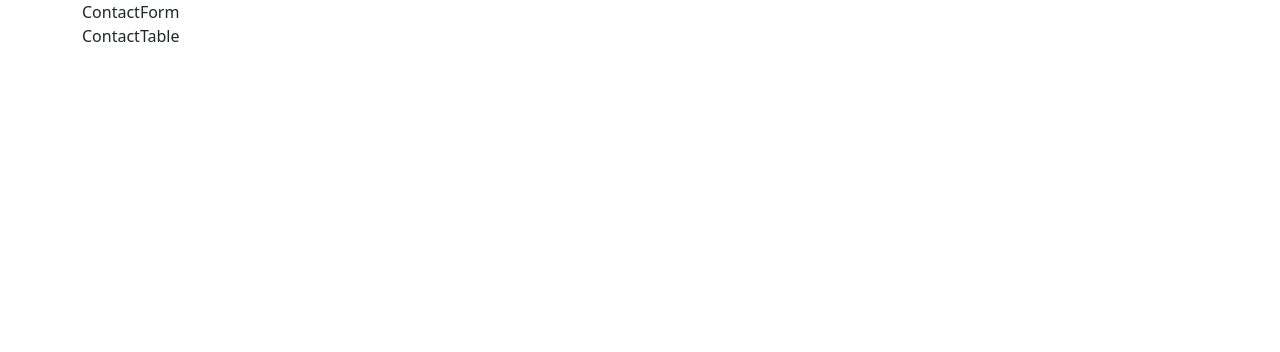
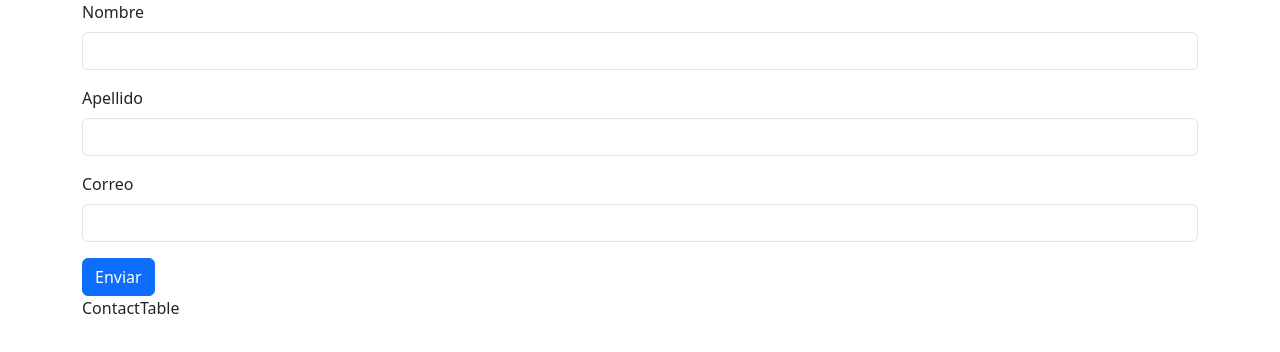
Before and after one commit to manuelparra/ultimate-react, a React (Vite) app in the folder 06-Proyecto-CMS/CMS-Nicolas/: page / in a window 1280 px wide. Shown: the top 352 px of the page. Built offline with nearby package versions, Linux system fonts and the light colour scheme.

Commit message:
CMS - Nicolas / 06 - Contact Schema

```diff
--- a/06-Proyecto-CMS/CMS-Nicolas/package.json
+++ b/06-Proyecto-CMS/CMS-Nicolas/package.json
@@ -10,9 +10,12 @@
     "preview": "vite preview"
   },
   "dependencies": {
+    "@hookform/resolvers": "^3.9.0",
     "bootstrap": "5.3.3",
     "react": "^18.3.1",
-    "react-dom": "^18.3.1"
+    "react-dom": "^18.3.1",
+    "react-hook-form": "^7.52.2",
+    "zod": "^3.23.8"
   },
   "devDependencies": {
     "@types/react": "^18.3.3",
--- /dev/null
+++ b/06-Proyecto-CMS/CMS-Nicolas/src/components/Button.tsx
@@ -0,0 +1,14 @@
+import { ReactNode } from "react";
+
+type variant = "primary" | "secondary" | "warning";
+
+type Props = {
+  children: ReactNode;
+  variant?: variant;
+};
+
+function Button({ children, variant = "primary" }: Props) {
+  return <button className={`btn btn-${variant}`}>{children}</button>;
+}
+
+export default Button;
--- a/06-Proyecto-CMS/CMS-Nicolas/src/components/ContactForm.tsx
+++ b/06-Proyecto-CMS/CMS-Nicolas/src/components/ContactForm.tsx
@@ -1,5 +1,26 @@
+import { FormProvider, useForm } from "react-hook-form";
+import Input from "./Input";
+import Button from "./Button";
+import { Contact, contactSchema } from "../schemas/Contact";
+import { zodResolver } from "@hookform/resolvers/zod";
+
 function ContactForm() {
-  return <div>ContactForm</div>;
+  const methods = useForm<Contact>({
+    resolver: zodResolver(contactSchema),
+  });
+
+  return (
+    <FormProvider {...methods}>
+      <form onSubmit={methods.handleSubmit((data) => console.log(data))}>
+        <Input name="name">Nombre</Input>
+        <Input name="lastname">Apellido</Input>
+        <Input name="email" type="email">
+          Correo
+        </Input>
+        <Button>Enviar</Button>
+      </form>
+    </FormProvider>
+  );
 }
 
 export default ContactForm;
--- /dev/null
+++ b/06-Proyecto-CMS/CMS-Nicolas/src/components/Input.tsx
@@ -0,0 +1,30 @@
+import { ReactNode } from "react";
+import { useFormContext } from "react-hook-form";
+
+type Type = "text" | "email";
+
+type Props = {
+  children: ReactNode;
+  name: string;
+  type?: Type;
+};
+
+function Input({ children, name, type = "text" }: Props) {
+  const { register } = useFormContext();
+  return (
+    <div className="mb-3">
+      <label htmlFor="name" className="form-label">
+        {children}
+      </label>
+      <input
+        {...register(name)}
+        type={type}
+        className="form-control"
+        id={name}
+        placeholder=""
+      />
+    </div>
+  );
+}
+
+export default Input;
--- /dev/null
+++ b/06-Proyecto-CMS/CMS-Nicolas/src/schemas/Contact.tsx
@@ -0,0 +1,18 @@
+import { z } from "zod";
+
+export const contactSchema = z.object({
+  name: z
+    .string()
+    .min(1, { message: "Nombre requerido" })
+    .min(3, { message: "Longitud mínima 3." }),
+  lastname: z
+    .string()
+    .min(1, { message: "Apellido requerido" })
+    .min(3, { message: "Longitud mínima 3." }),
+  email: z
+    .string()
+    .min(1, { message: "Correo requerido" })
+    .email("Cooreo inválido"),
+});
+
+export type Contact = z.infer<typeof contactSchema> & { id: string };
```
Also changed, not shown: 1 other file (tests, documents, lock files or other folders).
